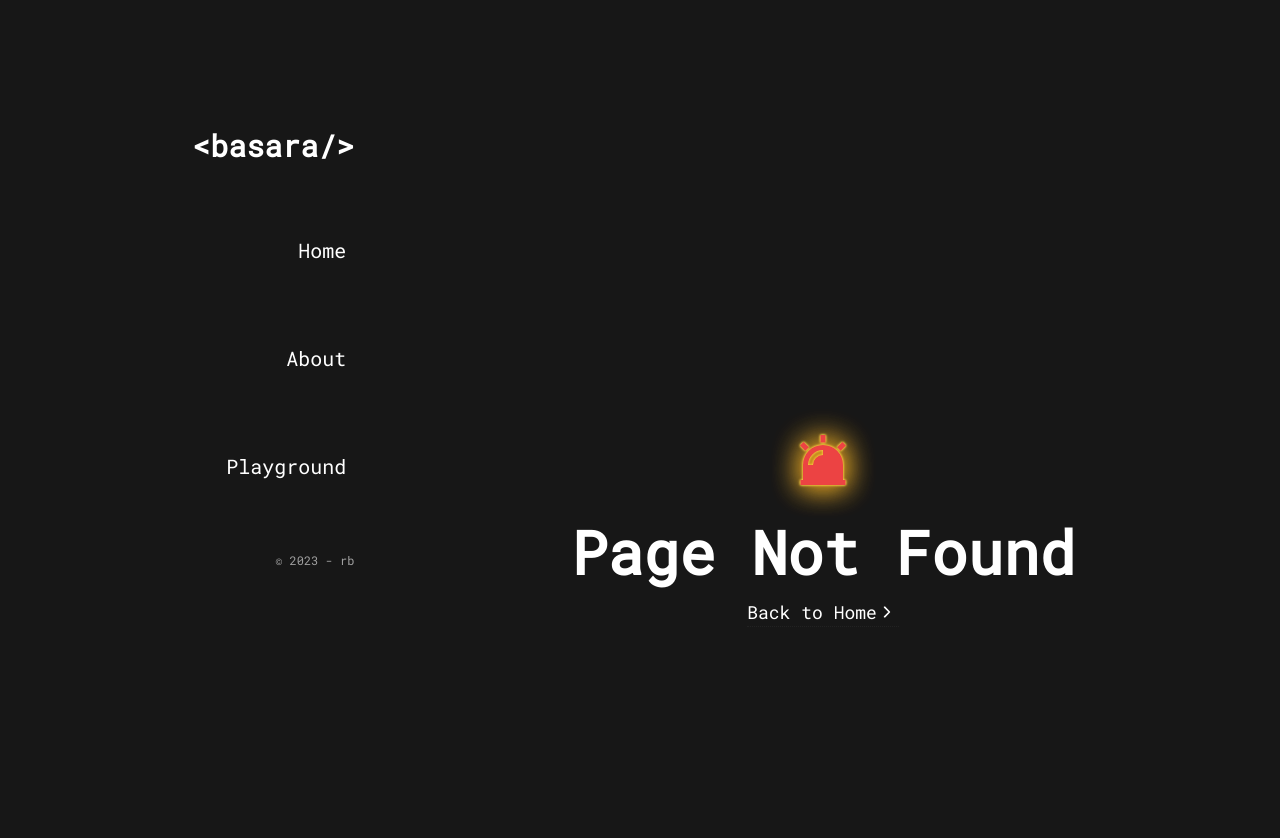
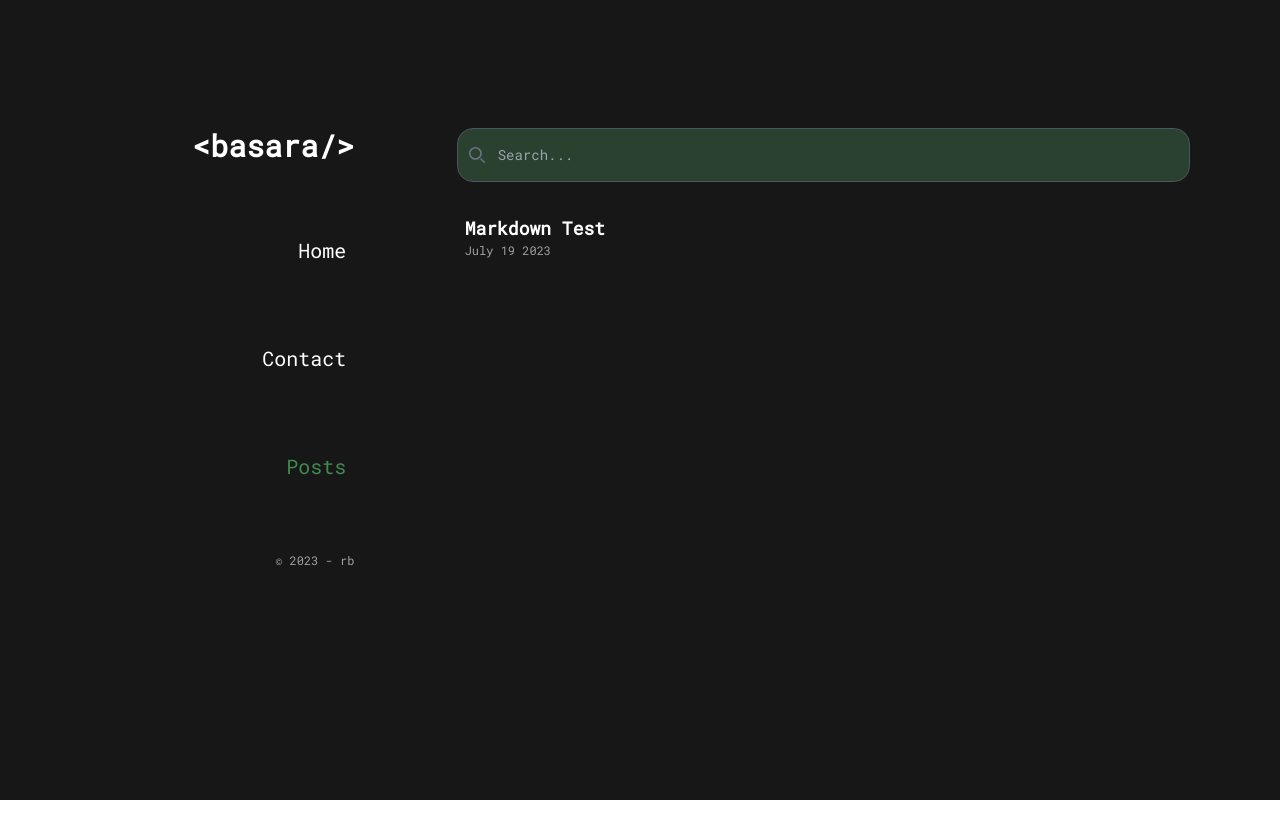
Before and after one commit to naufalbasara/naufalbasara.com, a Next.js app: page /posts in a window 1280 px wide. Before the commit this address had no page. Shown: the top 838 px of the page. After the commit the page ends 800 px from the top, so only its background shows below. Built offline with nearby package versions, Linux system fonts and the light colour scheme.

Commit message:
update: route and home page to prepare client-side rendering while fetching

```diff
--- a/src/components/Card.tsx
+++ b/src/components/Card.tsx
@@ -1,22 +1,25 @@
+import UnstyledLink from '@/components/links/UnstyledLink';
 import * as React from 'react';
 
 type CardProps = {
   leftIconClassName?: string;
   rightIconClassName?: string;
   className?: string;
+  href?: string;
 } & React.ComponentPropsWithRef<'div'>;
 
 const Card = React.forwardRef<HTMLDivElement, CardProps>(
   (
     {
       children,
-      className
+      className,
+      href
     },
   ) => {
     return (
-      <div className={'bg-[#2A412F] rounded-2xl container ' + className}>
+      <UnstyledLink href={href!} className={'bg-[#2A412F] rounded-2xl container ' + className}>
         {children}
-      </div>
+      </UnstyledLink>
 
     );
   }
--- a/src/components/SearchBar.tsx
+++ b/src/components/SearchBar.tsx
@@ -4,7 +4,7 @@ type SearchBarProps = {
   className?: string;
 } & React.ComponentPropsWithRef<'div'>;
 
-const Button = React.forwardRef<HTMLDivElement, SearchBarProps>(
+const SearchBar = React.forwardRef<HTMLDivElement, SearchBarProps>(
   (
     {
       className,
@@ -25,4 +25,4 @@ const Button = React.forwardRef<HTMLDivElement, SearchBarProps>(
   }
 );
 
-export default Button;
+export default SearchBar;
--- a/src/components/layout/Header.tsx
+++ b/src/components/layout/Header.tsx
@@ -5,8 +5,8 @@ import {useRouter} from 'next/router';
 
 const links = [
   { href: '/', label: 'Home' },
-  { href: '/about', label: 'About' },
-  { href: '/playground', label: 'Playground' },
+  { href: '/contact', label: 'Contact' },
+  { href: '/posts', label: 'Posts' },
 ];
 
 export default function Header() {
--- a/src/pages/about.tsx
+++ b/src/pages/contact.tsx
@@ -10,10 +10,10 @@ const poppins = Poppins({
   subsets:['latin'],
   weight:['400', '700'],
 })
-export default function About() {
+export default function Contact() {
   return (
     <Layout>
-      <Seo templateTitle='About' />
+      <Seo templateTitle='Contact' />
       <section className={poppins.className + ' block items-start text-left'}>
         <h1 className='mb-6 text-left text-lg sm:text-3xl'>
           👋 Hey, Contact me for anything!
@@ -25,7 +25,7 @@ export default function About() {
         </p>
 
         <section className='my-4 flex items-center text-3xl'>
-          <UnstyledLink href='https://github.com/naufalbasara' className='mr-6 hover:text-[#A0A0A0] active:text-[#2A412A]'>
+          <UnstyledLink href='https://github.com/naufalbasara' className='mr-6 hover:text-[#A0A0A0] active:text-[#2A412A] '>
             <i className='devicon-github-original'></i>
           </UnstyledLink>
           <UnstyledLink
--- a/src/pages/index.tsx
+++ b/src/pages/index.tsx
@@ -4,7 +4,6 @@ import Layout from '@/components/layout/Layout';
 import Seo from '@/components/Seo';
 import NextImage from '@/components/NextImage';
 import Card from '@/components/Card';
-import UnstyledLink from '@/components/links/UnstyledLink';
 import { Poppins } from '@next/font/google';
 
 const poppins = Poppins({
@@ -13,6 +12,7 @@ const poppins = Poppins({
 })
 
 export default function HomePage() {
+  const [isLoading, setLoading] = React.useState(false);
   const [data, setData] = React.useState({ username: null, total_repos: null });
   const dataFetchedRef = React.useRef(false);
 
@@ -20,6 +20,7 @@ export default function HomePage() {
     if (dataFetchedRef.current) return;
     dataFetchedRef.current = true;
     try {
+      setLoading(true)
       fetch('api/handler').then((response) => {
         response.json().then((response) => {
           const github_data = {
@@ -27,6 +28,7 @@ export default function HomePage() {
             total_repos: response.total_repos,
           };
           setData(github_data);
+          setLoading(false)
         });
       });
     } catch {
@@ -45,12 +47,12 @@ export default function HomePage() {
           height='160'
           alt='naufalbasara.png'
         />
-        <Card className='h-full p-2 text-left sm:h-20'>
+        <div className='h-full p-2 text-left sm:h-20 bg-[#2A412F] rounded-2xl container'>
           <h1 className='mb-2 text-lg sm:text-3xl'>Naufal Rafiawan Basara</h1>
           <p className='text-xs text-[#A0A0A0] sm:text-sm'>
             Tech savvy, AI/ML enthusiast
           </p>
-        </Card>
+        </div>
       </section>
       <section className={poppins.className + ' mt-8 text-left'}>
         <p>
@@ -77,18 +79,15 @@ export default function HomePage() {
           <i className='devicon-microsoftsqlserver-plain-wordmark mr-4'></i>
           <i className='devicon-nextjs-original'></i>
         </div>
-        <div className='my-8'>
-          {data.username && (
-            <Card className='flex h-20 w-56 items-center justify-between p-4 text-left'>
-              <div>
-                <p>@{data.username}</p>
-                <p className='text-xs text-[#A0A0A0]'>
-                  {data.total_repos} total repositories
+        <div className={isLoading ? 'animate-pulse my-8' : ' my-8'}>
+            <Card href='https://github.com/naufalbasara' className={'flex h-20 w-56 items-center justify-between p-4 text-left hover:scale-105 transition hover:bg-opacity-70 hover:backdrop-blur-md hover:drop-shadow-md'}>
+              <div className={isLoading ? 'animate-pulse flex-1 space-y-3 py-1' : ""}>
+                <p className={isLoading ? 'h-2 bg-slate-400 rounded' : ''}>{!isLoading && '@' + data.username}</p>
+                <p className={isLoading ? 'h-2 bg-slate-400 rounded ' : 'text-xs text-[#A0A0A0]'}>
+                  {!isLoading && data.total_repos + ' total repositories'}
                 </p>
               </div>
-
-              <UnstyledLink href='https://github.com/naufalbasara'>
-                <svg
+              <svg
                   xmlns='http://www.w3.org/2000/svg'
                   height='32'
                   viewBox='0 -960 960 960'
@@ -96,9 +95,7 @@ export default function HomePage() {
                 >
                   <path d='M180-120q-24 0-42-18t-18-42v-600q0-24 18-42t42-18h279v60H180v600h600v-279h60v279q0 24-18 42t-42 18H180Zm202-219-42-43 398-398H519v-60h321v321h-60v-218L382-339Z' />
                 </svg>
-              </UnstyledLink>
             </Card>
-          )}
         </div>
       </section>
     </Layout>
--- a/src/pages/playground.tsx
+++ /dev/null
@@ -1,34 +0,0 @@
-import * as React from 'react';
-
-import Layout from '@/components/layout/Layout';
-import Seo from '@/components/Seo';
-import SearchBar from '@/components/SearchBar';
-import Blog from '@/components/Blog';
-import { getAllPostsMeta } from '@/lib/mdx';
-import { InferGetStaticPropsType } from 'next';
-
-export default function Playground({
-  posts,
-}: InferGetStaticPropsType<typeof getStaticProps>) {
-  return (
-    <Layout>
-      <Seo templateTitle='Playground' />
-      <SearchBar className='mb-6' />
-      {posts?.map((frontMatter: any) => (
-        <Blog
-          key={frontMatter?.slug}
-          href={`/playground/${frontMatter?.slug}`}
-          title={frontMatter?.title}
-          dateUpload={frontMatter?.dateUpload}
-          className='mb-4 hover:text-[#A0A0A0]'
-        />
-      ))}
-    </Layout>
-  );
-}
-
-export async function getStaticProps() {
-  const posts = await getAllPostsMeta();
-
-  return { props: { posts } };
-}
--- /dev/null
+++ b/src/pages/posts.tsx
@@ -0,0 +1,48 @@
+import * as React from 'react';
+
+import Layout from '@/components/layout/Layout';
+import Seo from '@/components/Seo';
+import SearchBar from '@/components/SearchBar';
+import Blog from '@/components/Blog';
+import { getAllPostsMeta } from '@/lib/mdx';
+import { InferGetStaticPropsType } from 'next';
+
+export default function Posts({
+  posts,
+}: InferGetStaticPropsType<typeof getStaticProps>) {
+  const [isLoading, setLoading] = React.useState(false)
+  React.useEffect(() => {
+    if (!posts) {
+      setLoading(true)
+    } else {
+      setLoading(false)
+    }
+  }, [])
+
+  return (
+    <Layout>
+      <Seo templateTitle='Posts' />
+      <SearchBar className='mb-6' />
+      {isLoading &&
+         <div className='text-center'>
+         <p className='text-base sm:text-md md:text-xl text-white'>please wait... <svg xmlns="http://www.w3.org/2000/svg" className='animate-spin text-white inline' height="24" viewBox="0 -960 960 960" width="24"><path d="M480-80q-84 0-157-31t-127-85q-54-54-85-127T80-480q0-84 31-157t85-127q54-54 127-85t157-31q12 0 21 9t9 21q0 12-9 21t-21 9q-141 0-240.5 99.5T140-480q0 141 99.5 240.5T480-140q141 0 240.5-99.5T820-480q0-12 9-21t21-9q12 0 21 9t9 21q0 84-31 157t-85 127q-54 54-127 85T480-80Z"/></svg></p>
+         </div>
+      }
+      {!isLoading && posts?.map((frontMatter: any) => (
+        <Blog
+          key={frontMatter?.slug}
+          href={`/posts/${frontMatter?.slug}`}
+          title={frontMatter?.title}
+          dateUpload={frontMatter?.dateUpload}
+          className='mb-4 hover:text-[#A0A0A0]'
+        />
+      ))}
+    </Layout>
+  );
+}
+
+export async function getStaticProps() {
+  const posts = await getAllPostsMeta();
+
+  return { props: { posts } };
+}
--- a/src/pages/playground/[slug].tsx
+++ b/src/pages/posts/[slug].tsx
@@ -7,7 +7,7 @@ import { serialize } from 'next-mdx-remote/serialize';
 import matter from 'gray-matter';
 import path from 'path';
 import fs from 'fs';
-import { Poppins } from '@next/font/google';
+import { Poppins } from 'next/font/google';
 
 const poppins = Poppins({
   subsets:['latin'],
```
